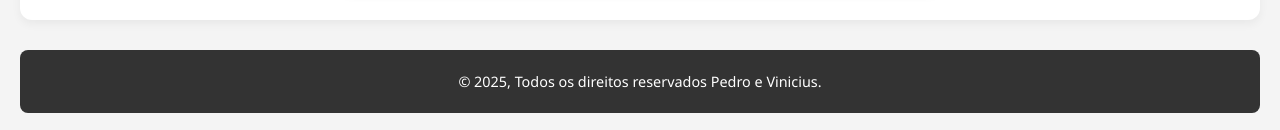
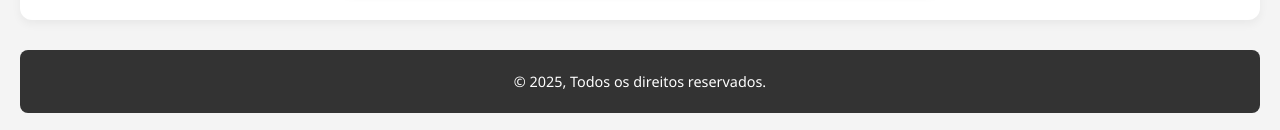
Before and after one commit to Pedroek4/teste, a plain HTML site: page contato.html in a window 1280 px wide. Shown: the part 886-1016 px from the top of the page. Drawn offline with Linux system fonts and the light colour scheme; files whose address does not match are found by name.

Commit message:
Ucontato.html

```diff
--- a/contato.html
+++ b/contato.html
@@ -36,7 +36,7 @@
     </section>
 
     <footer>
-        <p>&copy; 2025, Todos os direitos reservados Pedro e Vinicius.</p>
+        <p>&copy; 2025, Todos os direitos reservados.</p>
     </footer>
 </body>
 </html>
```
